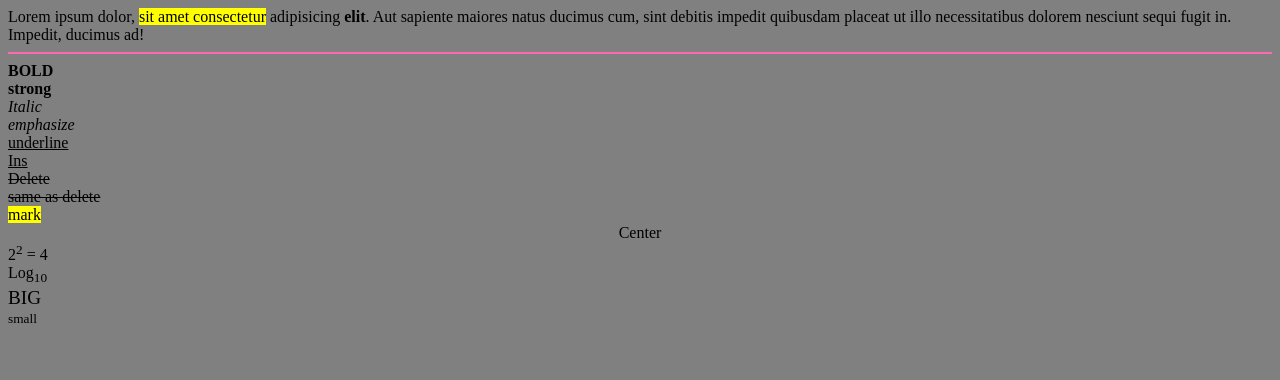
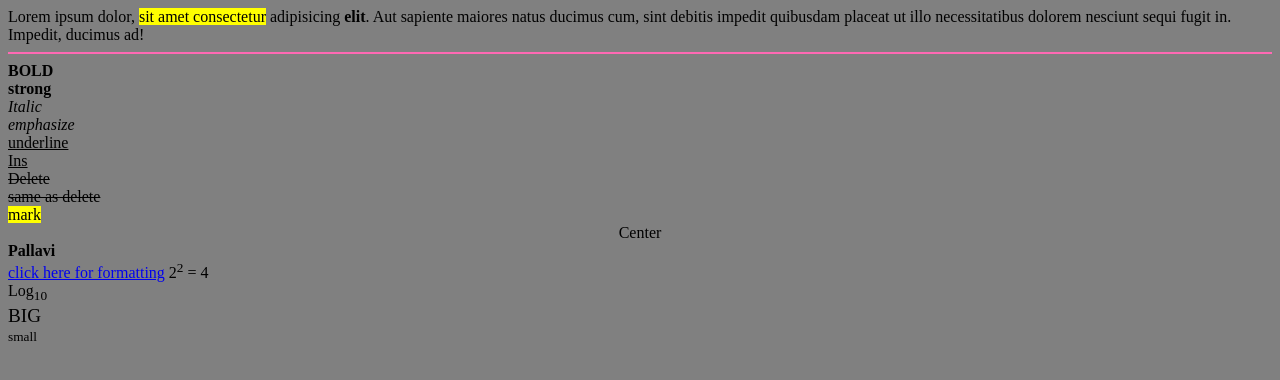
Before and after one commit to pmarathe24/PallaviFullStack.github.io, a plain HTML site: page HTML/1_formating tags.html in a window 1280 px wide. Drawn offline with Linux system fonts and the light colour scheme.

Commit message:
Formatting

```diff
--- a/HTML/1_formating tags.html
+++ b/HTML/1_formating tags.html
@@ -25,6 +25,10 @@
     <mark>mark</mark><br />
 
     <center>Center</center>
+    <b>Pallavi</b><br />
+    <body>
+      <a href="1_formating tags.html">click here for formatting</a>
+    </body>
 
     2<sup>2</sup> = 4<br />
     Log<sub>10</sub><br />
```
